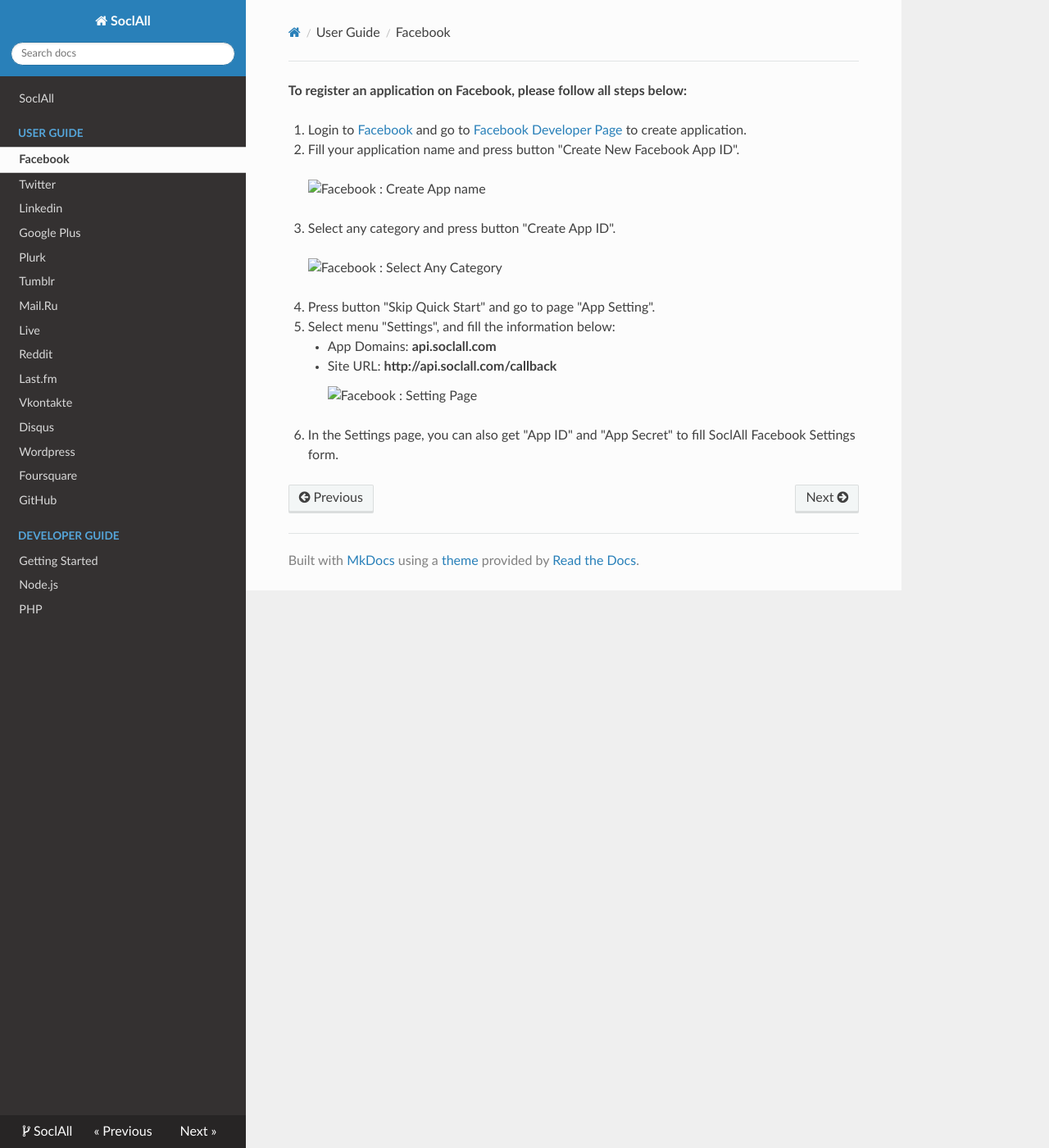
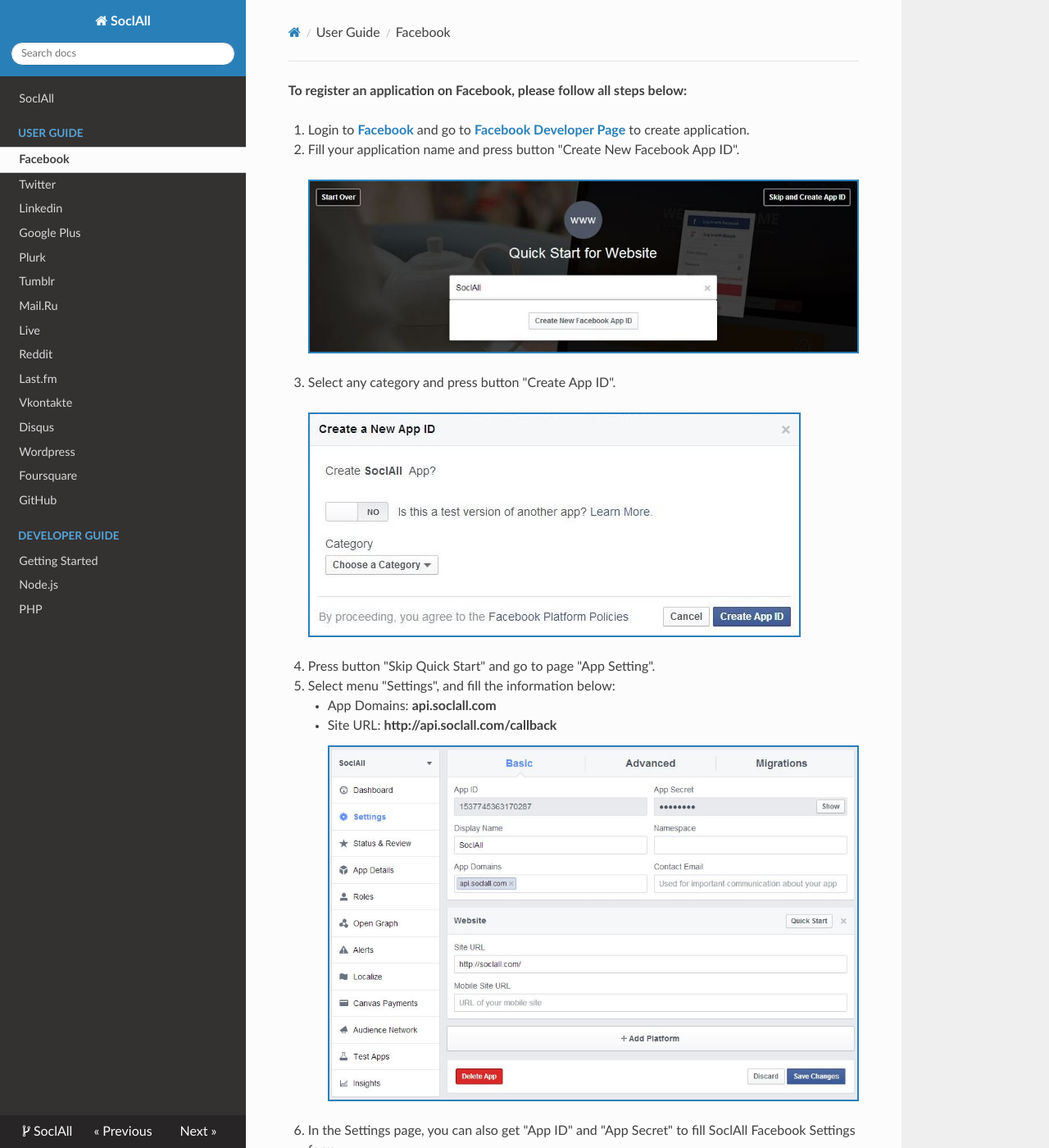
Before and after one commit to nhvu1988/socialall-docs, an MkDocs documentation site: the page built from docs/user-guide/facebook.md, in a window 1280 px wide and 1400 px high. Shown: the whole window at 82% size. Built offline with MkDocs 1.6.1, drawn with Linux system fonts in a browser that asks for light colours; nearby versions of some CDN libraries; old or Windows-style settings are respelled for this version of MkDocs.

Commit message:
Update css for image and url img for facebook

```diff
--- a/docs/css/soclall.css
+++ b/docs/css/soclall.css
@@ -65,3 +65,11 @@ aside code {
 .rst-content table td:first-child {
     border-left-width: 0;
 }
+
+.rst-content img {
+    border: 2px solid #2980B9 !important;
+}
+
+.rst-content a {
+    font-weight: bold;
+}
--- a/docs/user-guide/facebook.md
+++ b/docs/user-guide/facebook.md
@@ -3,16 +3,16 @@ __To register an application on Facebook, please follow all steps below:__
 1. Login to [Facebook](http://www.facebook.com) and go to [Facebook Developer Page](https://developers.facebook.com/quickstarts/?platform=web) to create application.
 2. Fill your application name and press button "Create New Facebook App ID".
     <div class="soclall-br"></div>
-    ![Facebook : Create App name](img/facebook-1-create-app-name.JPG)
+    ![Facebook : Create App name](/img/facebook-1-create-app-name.JPG)
     <div class="soclall-br"></div>
 3. Select any category and press button "Create App ID".
     <div class="soclall-br"></div>
-    ![Facebook : Select Any Category](img/facebook-2-select-any-category.JPG)
+    ![Facebook : Select Any Category](/img/facebook-2-select-any-category.JPG)
     <div class="soclall-br"></div>
 4. Press button "Skip Quick Start" and go to page "App Setting".
 5. Select menu "Settings", and fill the information below:
     * App Domains: __api.soclall.com__
     * Site URL: __http://api.soclall.com/callback__
-    ![Facebook : Setting Page](img/facebook-3-setting-page.JPG)
+    ![Facebook : Setting Page](/img/facebook-3-setting-page.JPG)
     <div class="soclall-br"></div>
 6. In the Settings page, you can also get "App ID" and "App Secret" to fill SoclAll Facebook Settings form.
```
